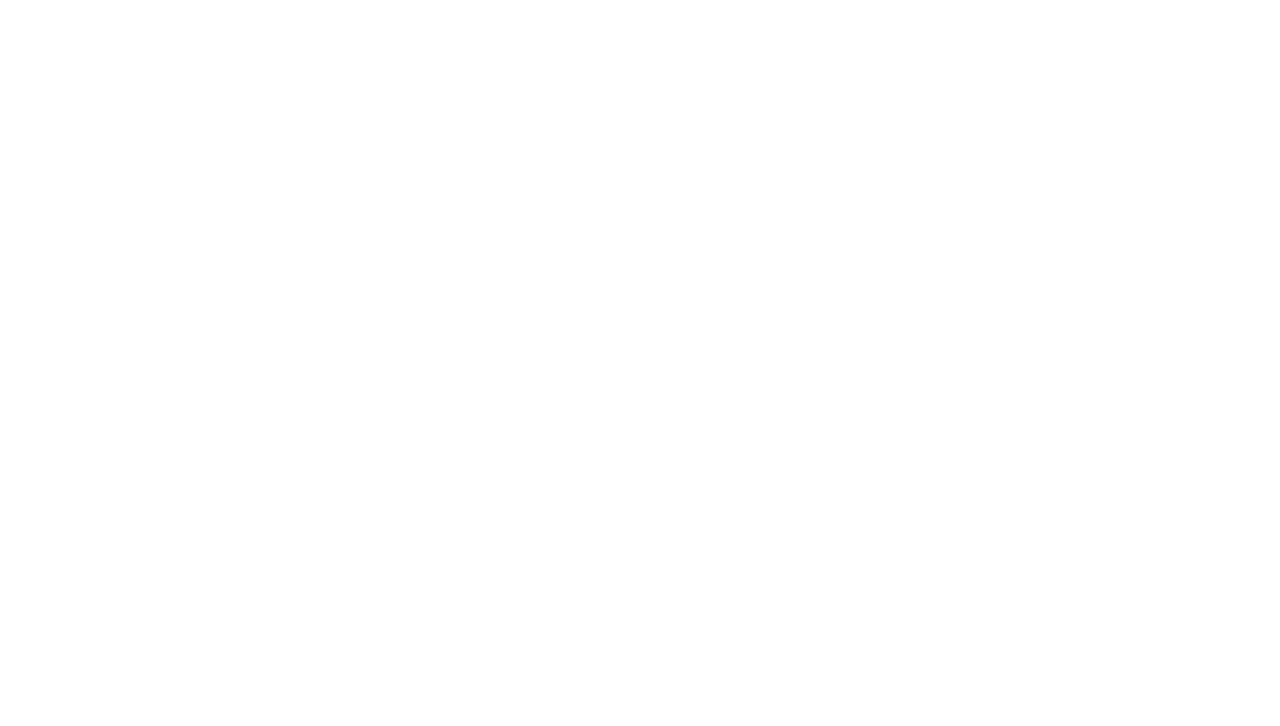
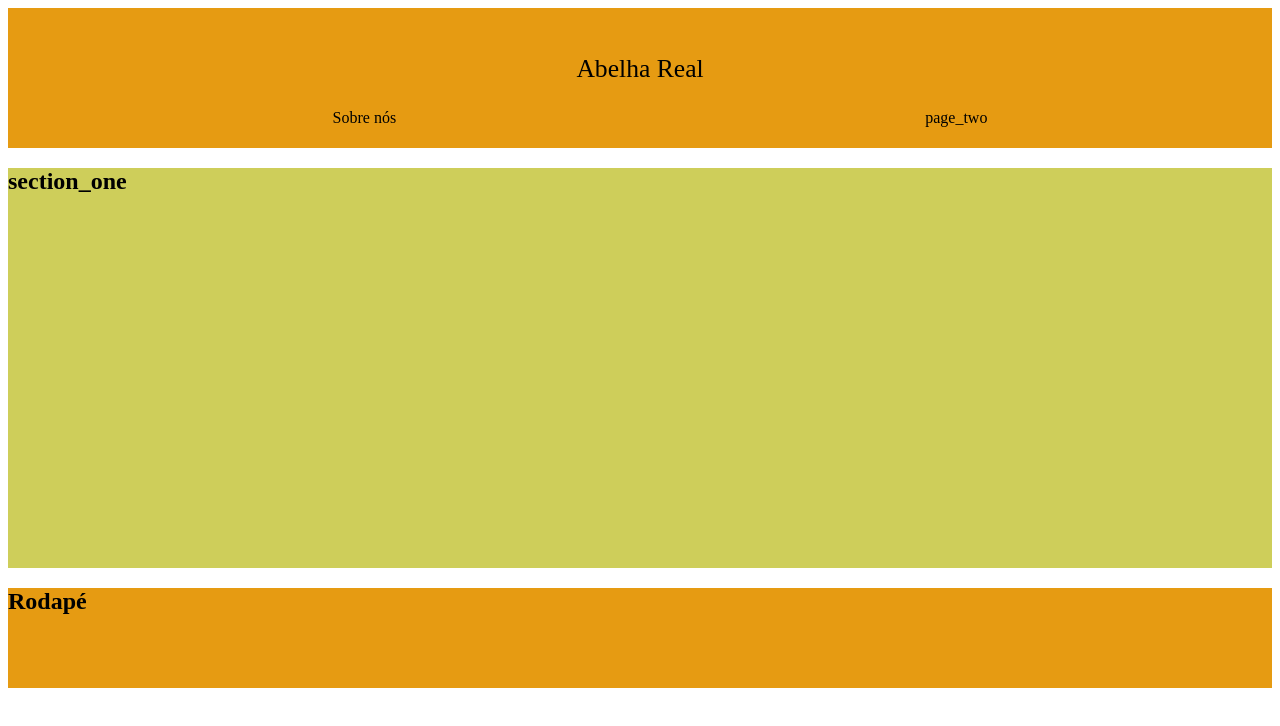
Before and after one commit to marciacristinaamorim/Site-Abelha-Real-Projeto-Trio-Solid, a plain HTML site: page index.html in a window 1280 px wide. Drawn offline with Linux system fonts and the light colour scheme.

Commit message:
primeira_contribuição_ronaldo

```diff
--- a/index.html
+++ b/index.html
@@ -7,6 +7,24 @@
     <title>Abelha Real</title>
 </head>
 <body>
-
+    <header style="width:auto; height:100px; padding: 20px; background-color: rgb(230, 155, 18); text-align: center;">
+        <div><p style="font-size: 1.6rem;">Abelha Real</p></div>
+        <ul style="display:flex; list-style:none; justify-content: space-around;">
+            <li>
+              Sobre nós
+            </li>
+            <li>
+              page_two
+            </li>
+        </ul>
+    </header>
+     <main>
+        <section style="width: auto; height: 400px; background-color: rgb(206, 206, 90);">
+            <h1>section_one</h1>
+        </section>
+     </main>
+    <footer style="width: auto; height: 100px; background-color: rgb(230, 155, 18);">
+        <h2>Rodapé</h2>
+    </footer>
 </body>
 </html>
```
Also changed, not shown: 1 other file.
